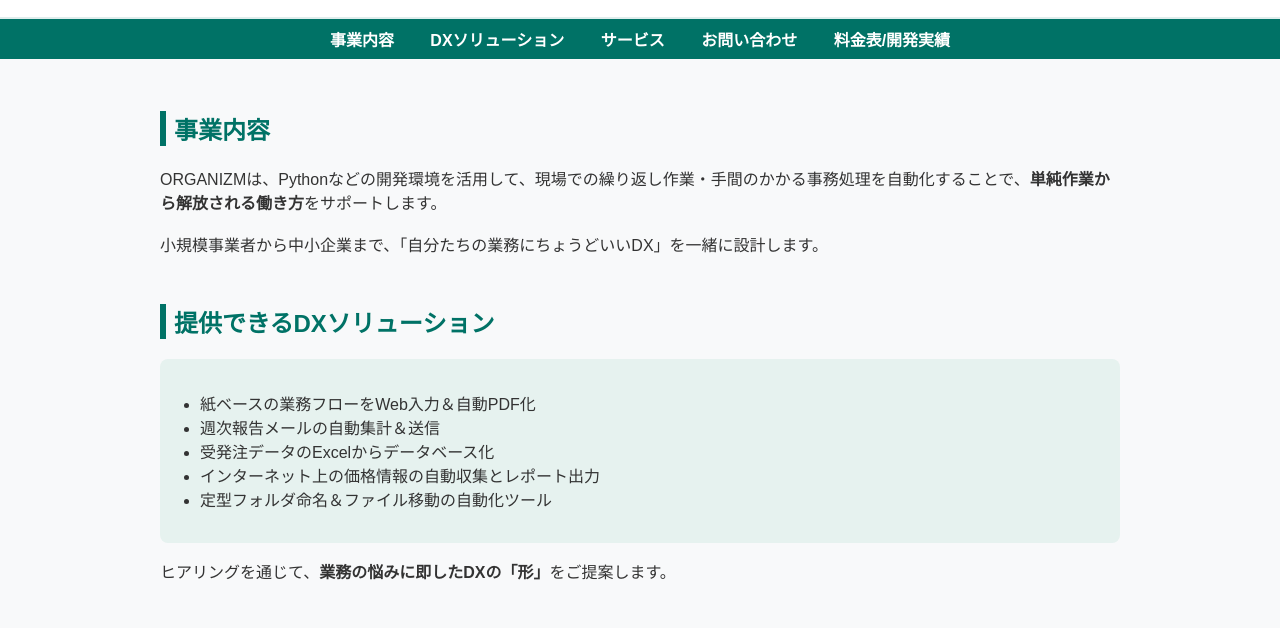
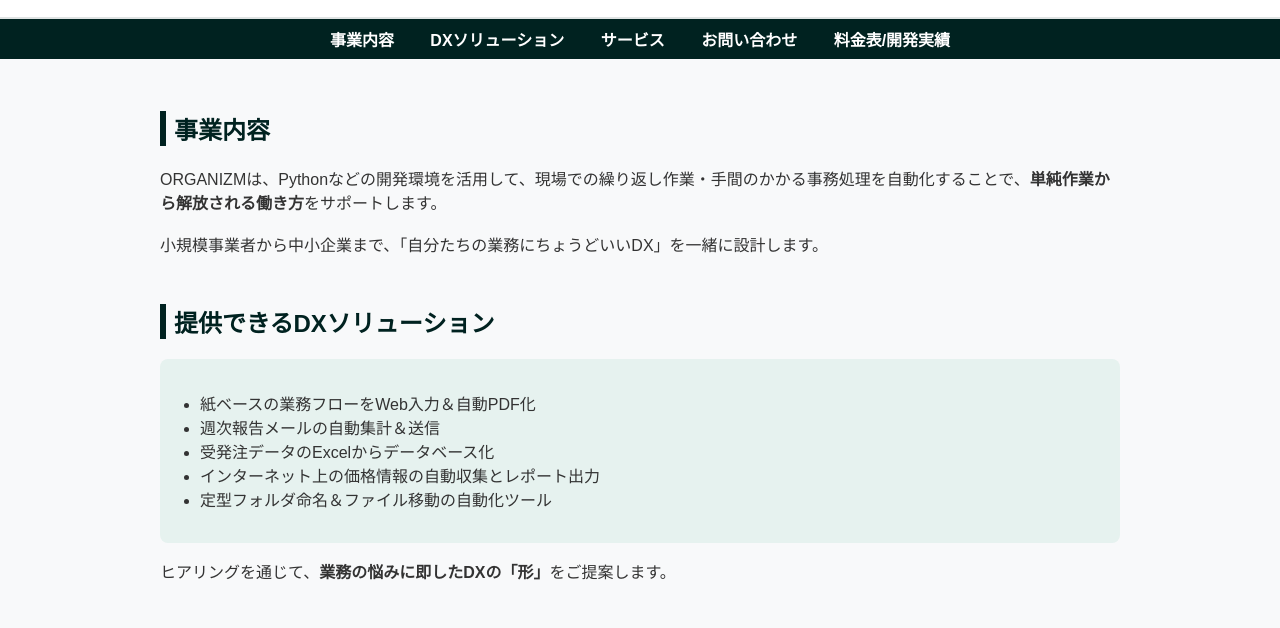
Before and after one commit to Organizm-Apps/organizm-web, a plain HTML site: page index.html in a window 1280 px wide. Shown: the part 156-784 px from the top of the page. Drawn offline with Linux system fonts and the light colour scheme.

Commit message:
Update index.html

```diff
--- a/index.html
+++ b/index.html
@@ -13,7 +13,7 @@
     }
     header {
       background-color: #ffffff;
-      border-bottom: 2px solid #00726620;
+      border-bottom: 2px solid #00222020;
       text-align: center;
       padding: 2rem 1rem 1rem;
     }
@@ -24,7 +24,7 @@
     }
     nav {
       text-align: center;
-      background-color: #007266;
+      background-color: #002220;
       padding: 0.5rem;
     }
     nav a {
@@ -42,8 +42,8 @@
       margin-bottom: 3rem;
     }
     h2 {
-      color: #007266;
-      border-left: 6px solid #007266;
+      color: #002220;
+      border-left: 6px solid #002220;
       padding-left: 0.5rem;
     }
     ul {
@@ -77,7 +77,7 @@
     }
     form button {
       margin-top: 1rem;
-      background-color: #007266;
+      background-color: #002220;
       color: white;
       padding: 0.6rem 1.2rem;
       border: none;
```
